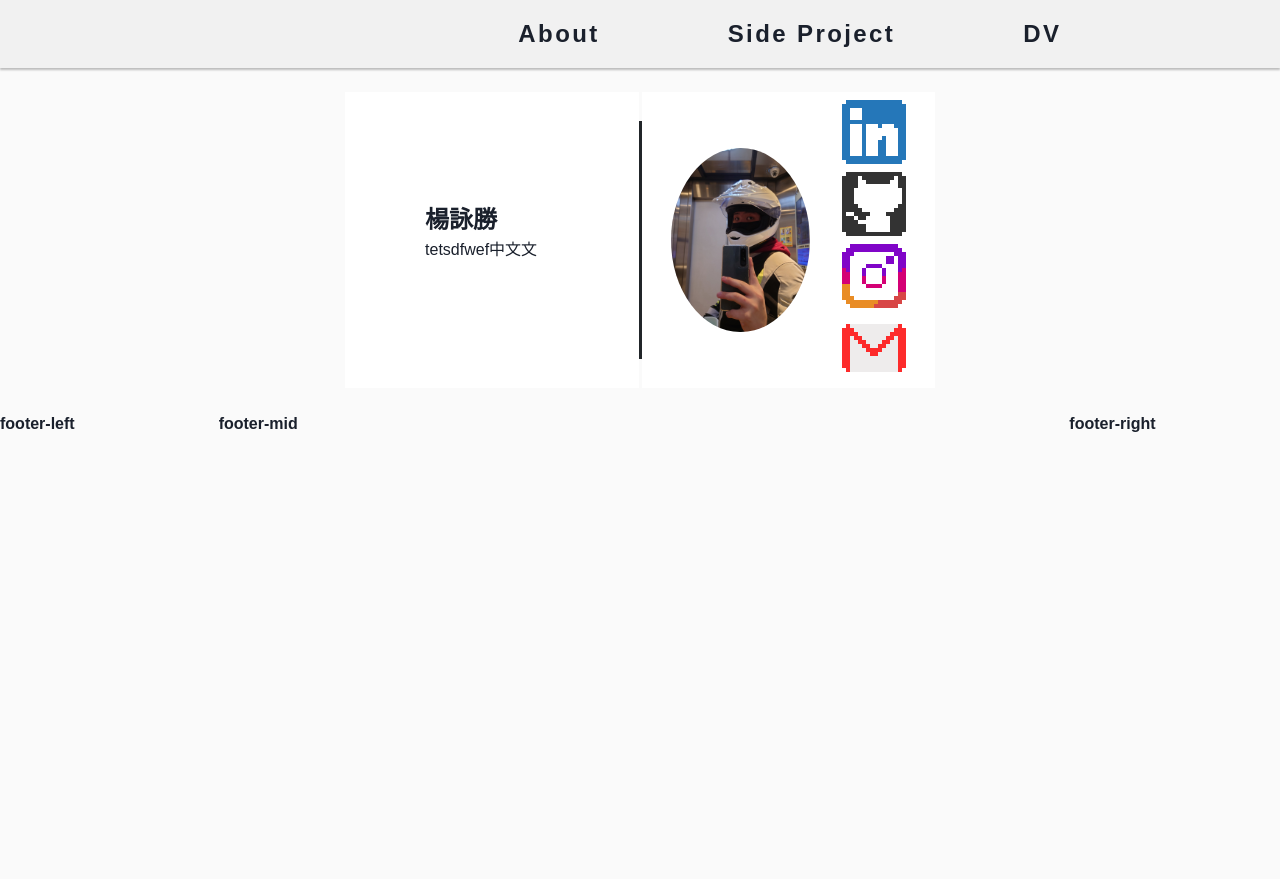
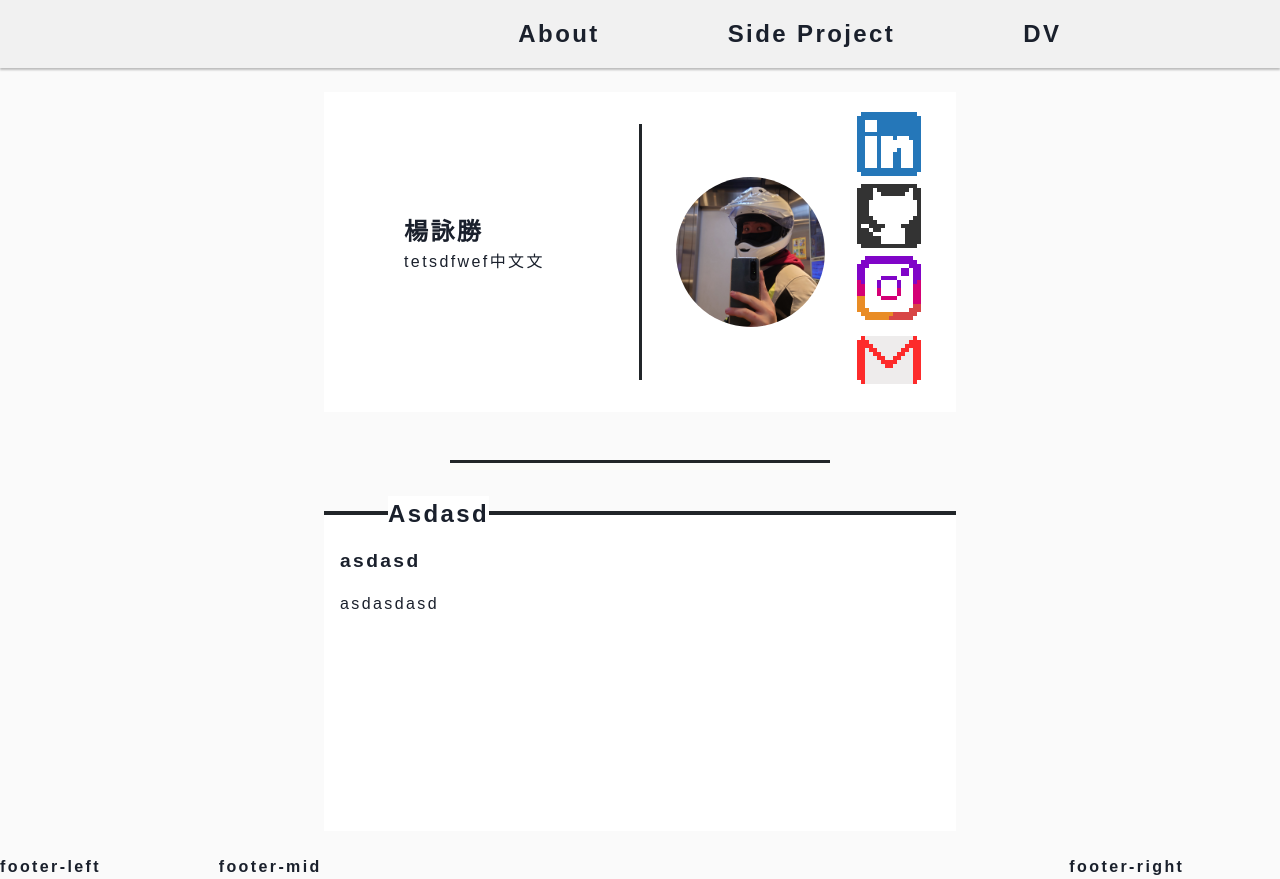
Before and after one commit to sam30606/SelfIntroSite, a React (Create React App) app in the folder app/: page / in a window 1280 px wide. Before the commit the page ends 800 px from the top, so only its background shows below. Built offline with nearby package versions, Linux system fonts and the light colour scheme; a web font is replaced by a local one.

Commit message:
[Feature] HorizontalBox

```diff
--- a/app/src/assets/wrapper/CardStyle.js
+++ b/app/src/assets/wrapper/CardStyle.js
@@ -12,7 +12,7 @@ const CardStyle = styled.div`
     align-items: top;
     min-height: 35rem;
     max-height: 45rem;
-    letter-spacing: 0.1rem;
+
     border-color: #212529;
     border-style: solid;
     border-width: 0.125rem 0;
--- a/app/src/assets/wrapper/HorizontalBoxStyle.js
+++ b/app/src/assets/wrapper/HorizontalBoxStyle.js
@@ -1,5 +1,34 @@
 import styled from "styled-components";
 
-const HorizontalBoxStyle = styled.div``;
+const HorizontalBoxStyle = styled.div`
+  .horizontalBox {
+    background-color: #ffffff;
+    border-top: solid;
+    border-width: 0.3rem;
+    border-color: #212529;
+    min-height: 40vh;
+    .title {
+      position: absolute;
+      display: inline-block;
+      background-color: #ffffff;
+      text-transform: capitalize;
+      font-size: 1.5rem;
+      margin: -1.2rem 0 0 4rem;
+    }
+    .content {
+      padding: 1rem;
+      padding-top: 2rem;
+      word-break: break-all;
+      overflow: hidden;
+      .sub {
+        font-size: 1.2rem;
+        padding-bottom: 1rem;
+      }
+      p {
+        font-weight: normal;
+      }
+    }
+  }
+`;
 
 export default HorizontalBoxStyle;
--- a/app/src/assets/wrapper/MainStyle.js
+++ b/app/src/assets/wrapper/MainStyle.js
@@ -3,7 +3,7 @@ import styled from "styled-components";
 const MainStyle = styled.div`
   .main {
     display: grid;
-    grid-template-columns: 1fr 4fr 1fr;
+    grid-template-columns: 1fr 2fr 1fr;
     grid-template-areas: "main1 main2 main3";
     grid-gap: 0.5rem;
     align-items: center;
@@ -11,9 +11,18 @@ const MainStyle = styled.div`
       grid-area: main1;
     }
     .main-mid {
+      display: flex;
+      flex-direction: column;
       padding-top: 1.5rem;
       padding-bottom: 1.5rem;
       grid-area: main2;
+      gap: 3rem;
+      .hl {
+        background-color: #212529;
+        height: 0.2rem;
+        margin-left: 20%;
+        margin-right: 20%;
+      }
     }
     .main-right {
       grid-area: main3;
--- a/app/src/assets/wrapper/VerticalBoxStyle.js
+++ b/app/src/assets/wrapper/VerticalBoxStyle.js
@@ -4,8 +4,9 @@ const VerticalBoxStyle = styled.div`
   .verticalBox {
     display: flex;
     flex-direction: row;
-    width: 70%;
+    min-height: 40vh;
     margin: auto;
+    background-color: #ffffff;
     .verticalBox-left {
       flex: auto;
       display: flex;
@@ -16,7 +17,6 @@ const VerticalBoxStyle = styled.div`
       padding-left: 5rem;
       word-break: break-all;
       overflow: hidden;
-      background-color: #ffffff;
       .title {
         text-transform: capitalize;
         font-size: 1.5rem;
@@ -33,7 +33,7 @@ const VerticalBoxStyle = styled.div`
     }
     .verticalBox-right {
       flex: auto;
-      background-color: #ffffff;
+
       width: 50%;
       padding: 0.5rem;
       display: flex;
@@ -43,11 +43,12 @@ const VerticalBoxStyle = styled.div`
       gap: 2rem;
       img {
         max-width: 50%;
-        max-height: 80%;
+        max-height: 100%;
         object-fit: cover;
         object-position: center center;
+        aspect-ratio: 1/1;
         height: auto/ 100%;
-        border-radius: 50%;
+        border-radius: 100%;
       }
 
       .iconCenter {
--- a/app/src/components/HorizontalBox.js
+++ b/app/src/components/HorizontalBox.js
@@ -1,5 +1,16 @@
 import React from "react";
+import HorizontalBoxStyle from "../assets/wrapper/HorizontalBoxStyle";
 
 export const HorizontalBox = () => {
-  return <div>HorizontalBox</div>;
+  return (
+    <HorizontalBoxStyle>
+      <div className="horizontalBox">
+        <div className="title">asdasd</div>
+        <div className="content">
+          <div className="sub">asdasd</div>
+          <p>asdasdasd</p>
+        </div>
+      </div>
+    </HorizontalBoxStyle>
+  );
 };
--- a/app/src/index.scss
+++ b/app/src/index.scss
@@ -10,7 +10,6 @@ body {
   background-color: #fafafa;
   font-family: "DotGothic16", sans-serif;
   font-weight: bold;
-  /* display: grid;
-  grid-template-rows: 1fr auto 1fr;
-  grid-template-areas: "header main footer"; */
+  letter-spacing: 0.15rem;
+
 }
--- a/app/src/pages/AboutPage.js
+++ b/app/src/pages/AboutPage.js
@@ -1,5 +1,6 @@
 import MainStyle from "../assets/wrapper/MainStyle";
 import { VerticalBox } from "../components/VerticalBox";
+import { HorizontalBox } from "../components/HorizontalBox";
 
 const AboutPage = () => {
   return (
@@ -8,6 +9,8 @@ const AboutPage = () => {
         <div className="main-left"></div>
         <div className="main-mid">
           <VerticalBox></VerticalBox>
+          <div className="hl"></div>
+          <HorizontalBox></HorizontalBox>
         </div>
         <div className="main-right"></div>
       </main>
```
